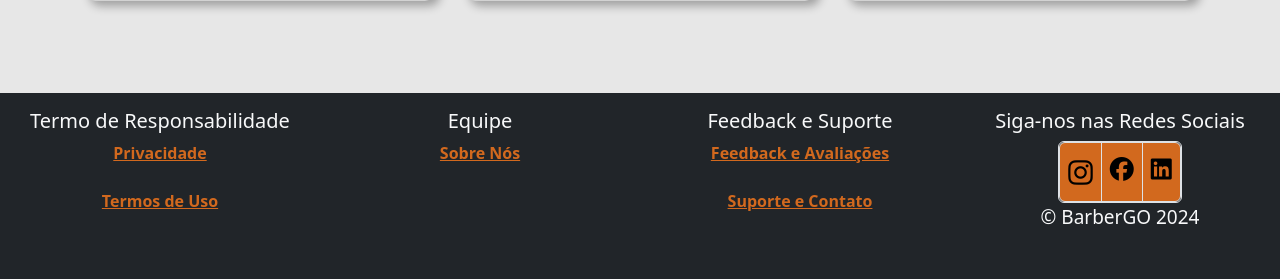
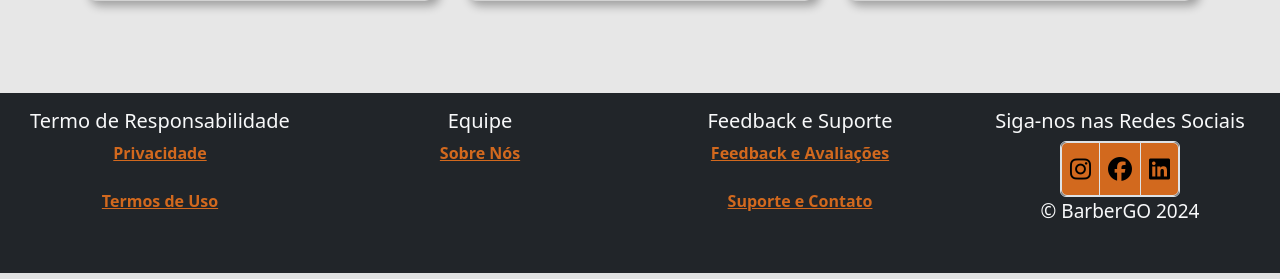
Before and after one commit to samueldelorenzi/barbergo, a PHP site: page / in a window 1280 px wide. Shown: the part 1785-2064 px from the top of the page. Run offline with PHP 8.4, Linux system fonts and the light colour scheme.

Commit message:
fix: adjusting social medias align on footer

```diff
--- a/index.php
+++ b/index.php
@@ -169,7 +169,7 @@
             <div class="col-md-3 mb-3 text-center text-md-left">
                 <h3 class="fs-5">Siga-nos nas Redes Sociais</h3>
                 <div class="btn-group border">
-                    <a href="https://instagram.com" target="_blank" class="btn btn-warning fs-3 p-2 border"><i class="fa-brands fa-instagram"></i></a>
+                    <a href="https://instagram.com" target="_blank" class="btn btn-warning fs-4 p-2 border"><i class="fa-brands fa-instagram"></i></a>
                     <a href="https://facebook.com" target="_blank" class="btn btn-warning fs-4 p-2 border"><i class="fa-brands fa-facebook"></i></a>
                     <a href="https://linkedin.com" target="_blank" class="btn btn-warning fs-4 p-2 border"><i class="fa-brands fa-linkedin"></i></a>
                 </div>
--- a/views/form_cadastro.php
+++ b/views/form_cadastro.php
@@ -144,7 +144,7 @@ function togglePasswordVisibility() {
         <div class="col-md-3 mb-3 text-center text-md-left">
             <h3 class="fs-5">Siga-nos nas Redes Sociais</h3>
             <div class="btn-group border ">
-                <a href="https://instagram.com" target="_blank" class="btn btn-warning fs-3 p-2 border"><i class="fa-brands fa-instagram"></i></a>
+                <a href="https://instagram.com" target="_blank" class="btn btn-warning fs-4 p-2 border"><i class="fa-brands fa-instagram"></i></a>
                 <a href="https://facebook.com" target="_blank" class="btn btn-warning fs-4 p-2 border"><i class="fa-brands fa-facebook"></i></a>
                 <a href="https://linkedin.com" target="_blank" class="btn btn-warning fs-4 p-2 border"><i class="fa-brands fa-linkedin"></i></a>
             </div>
--- a/views/form_esqueceu_senha.php
+++ b/views/form_esqueceu_senha.php
@@ -99,7 +99,7 @@
         <div class="col-md-3 mb-3 text-center text-md-left">
             <h3 class="fs-5">Siga-nos nas Redes Sociais</h3>
             <div class="btn-group border ">
-                <a href="https://instagram.com" target="_blank" class="btn btn-warning fs-3 p-2 border"><i class="fa-brands fa-instagram"></i></a>
+                <a href="https://instagram.com" target="_blank" class="btn btn-warning fs-4 p-2 border"><i class="fa-brands fa-instagram"></i></a>
                 <a href="https://facebook.com" target="_blank" class="btn btn-warning fs-4 p-2 border"><i class="fa-brands fa-facebook"></i></a>
                 <a href="https://linkedin.com" target="_blank" class="btn btn-warning fs-4 p-2 border"><i class="fa-brands fa-linkedin"></i></a>
             </div>
--- a/views/form_login.php
+++ b/views/form_login.php
@@ -129,7 +129,7 @@
         <div class="col-md-3 mb-3 text-center text-md-left">
             <h3 class="fs-5">Siga-nos nas Redes Sociais</h3>
             <div class="btn-group border ">
-                <a href="https://instagram.com" target="_blank" class="btn btn-warning fs-3 p-2 border"><i class="fa-brands fa-instagram"></i></a>
+                <a href="https://instagram.com" target="_blank" class="btn btn-warning fs-4 p-2 border"><i class="fa-brands fa-instagram"></i></a>
                 <a href="https://facebook.com" target="_blank" class="btn btn-warning fs-4 p-2 border"><i class="fa-brands fa-facebook"></i></a>
                 <a href="https://linkedin.com" target="_blank" class="btn btn-warning fs-4 p-2 border"><i class="fa-brands fa-linkedin"></i></a>
             </div>
--- a/views/sobre.php
+++ b/views/sobre.php
@@ -177,7 +177,7 @@
         <div class="col-md-3 mb-3 text-center text-md-left">
             <h3 class="fs-5">Siga-nos nas Redes Sociais</h3>
             <div class="btn-group border ">
-                <a href="https://instagram.com" target="_blank" class="btn btn-warning fs-3 p-2 border"><i class="fa-brands fa-instagram"></i></a>
+                <a href="https://instagram.com" target="_blank" class="btn btn-warning fs-4 p-2 border"><i class="fa-brands fa-instagram"></i></a>
                 <a href="https://facebook.com" target="_blank" class="btn btn-warning fs-4 p-2 border"><i class="fa-brands fa-facebook"></i></a>
                 <a href="https://linkedin.com" target="_blank" class="btn btn-warning fs-4 p-2 border"><i class="fa-brands fa-linkedin"></i></a>
             </div>
```
